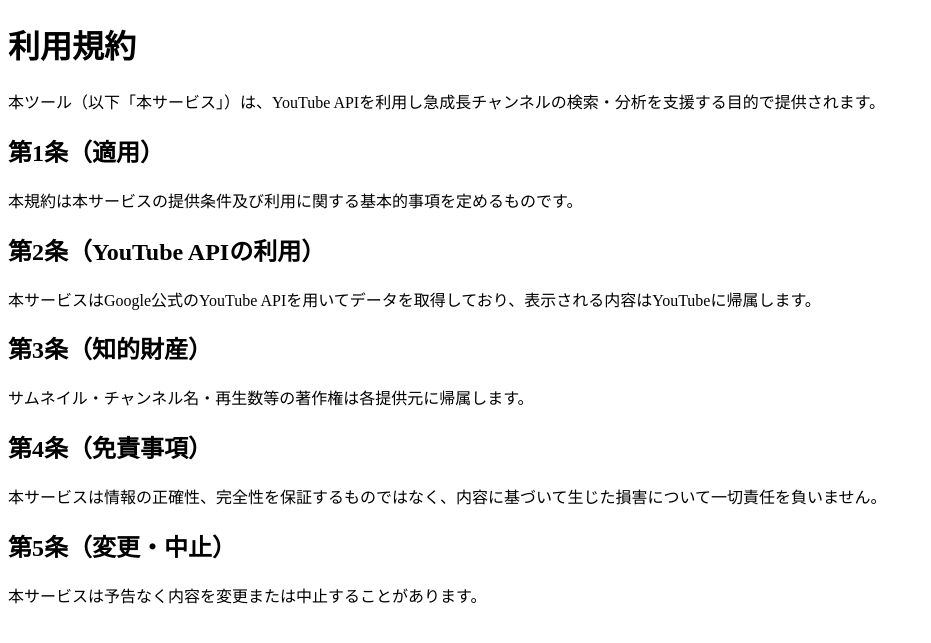
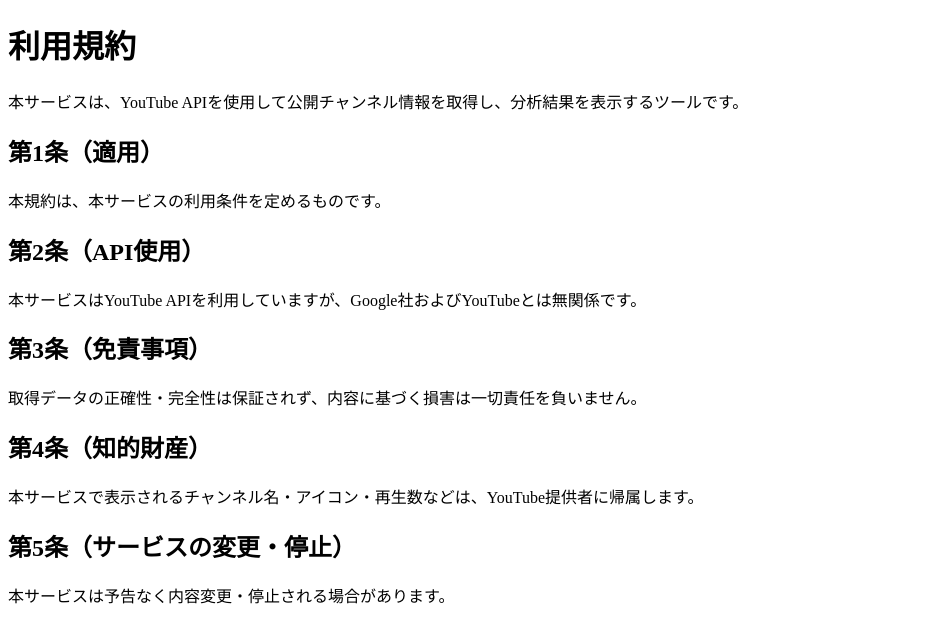
Before and after one commit to yamakenzzr/youtube-growth-app, a Flask app: page /terms in a window 1280 px wide. Shown: the top 643 px of the page, without its empty margins (0-931 px from the left). Run offline with Flask 3, Linux system fonts and the light colour scheme.

Commit message:
Add files via upload

```diff
--- a/app.py
+++ b/app.py
@@ -1,4 +1,5 @@
 import os
+from datetime import datetime, timedelta
 from flask import Flask, render_template, request, session
 from googleapiclient.discovery import build
 
@@ -33,17 +34,30 @@ def index():
     keyword = request.args.get("keyword", "")
     genre_filter = request.args.get("genre", "")
     sort = request.args.get("sort", "views")
+    period = request.args.get("period", "")
 
     if "search_count" not in session:
         session["search_count"] = 0
     session["search_count"] += 1
 
+    published_after = None
+    if period == "3m":
+        published_after = (datetime.utcnow() - timedelta(days=90)).isoformat("T") + "Z"
+    elif period == "6m":
+        published_after = (datetime.utcnow() - timedelta(days=180)).isoformat("T") + "Z"
+
     results = []
     if keyword:
-        search_res = youtube.search().list(
-            q=keyword, part="snippet", type="channel", maxResults=10
-        ).execute()
+        search_args = {
+            "q": keyword,
+            "part": "snippet",
+            "type": "channel",
+            "maxResults": 10
+        }
+        if published_after:
+            search_args["publishedAfter"] = published_after
 
+        search_res = youtube.search().list(**search_args).execute()
         channel_ids = [item["snippet"]["channelId"] for item in search_res["items"]]
         if channel_ids:
             details = youtube.channels().list(
@@ -81,7 +95,7 @@ def index():
     }.get(sort, "再生数順")
 
     return render_template("index.html", genres=GENRES, keyword=keyword, genre=genre_filter,
-                           sort=sort, sort_name=sort_name, channels=results)
+                           sort=sort, sort_name=sort_name, channels=results, period=period)
 
 @app.route("/terms")
 def terms():
--- a/templates/terms.html
+++ b/templates/terms.html
@@ -1,19 +1,18 @@
-
 <!DOCTYPE html>
 <html lang="ja">
 <head><meta charset="UTF-8"><title>利用規約</title></head>
 <body>
 <h1>利用規約</h1>
-<p>本ツール（以下「本サービス」）は、YouTube APIを利用し急成長チャンネルの検索・分析を支援する目的で提供されます。</p>
+<p>本サービスは、YouTube APIを使用して公開チャンネル情報を取得し、分析結果を表示するツールです。</p>
 <h2>第1条（適用）</h2>
-<p>本規約は本サービスの提供条件及び利用に関する基本的事項を定めるものです。</p>
-<h2>第2条（YouTube APIの利用）</h2>
-<p>本サービスはGoogle公式のYouTube APIを用いてデータを取得しており、表示される内容はYouTubeに帰属します。</p>
-<h2>第3条（知的財産）</h2>
-<p>サムネイル・チャンネル名・再生数等の著作権は各提供元に帰属します。</p>
-<h2>第4条（免責事項）</h2>
-<p>本サービスは情報の正確性、完全性を保証するものではなく、内容に基づいて生じた損害について一切責任を負いません。</p>
-<h2>第5条（変更・中止）</h2>
-<p>本サービスは予告なく内容を変更または中止することがあります。</p>
+<p>本規約は、本サービスの利用条件を定めるものです。</p>
+<h2>第2条（API使用）</h2>
+<p>本サービスはYouTube APIを利用していますが、Google社およびYouTubeとは無関係です。</p>
+<h2>第3条（免責事項）</h2>
+<p>取得データの正確性・完全性は保証されず、内容に基づく損害は一切責任を負いません。</p>
+<h2>第4条（知的財産）</h2>
+<p>本サービスで表示されるチャンネル名・アイコン・再生数などは、YouTube提供者に帰属します。</p>
+<h2>第5条（サービスの変更・停止）</h2>
+<p>本サービスは予告なく内容変更・停止される場合があります。</p>
 </body>
 </html>
```
Also changed, not shown: templates/index.html (+21 -0 lines), templates/welcome.html (+4 -5 lines).
